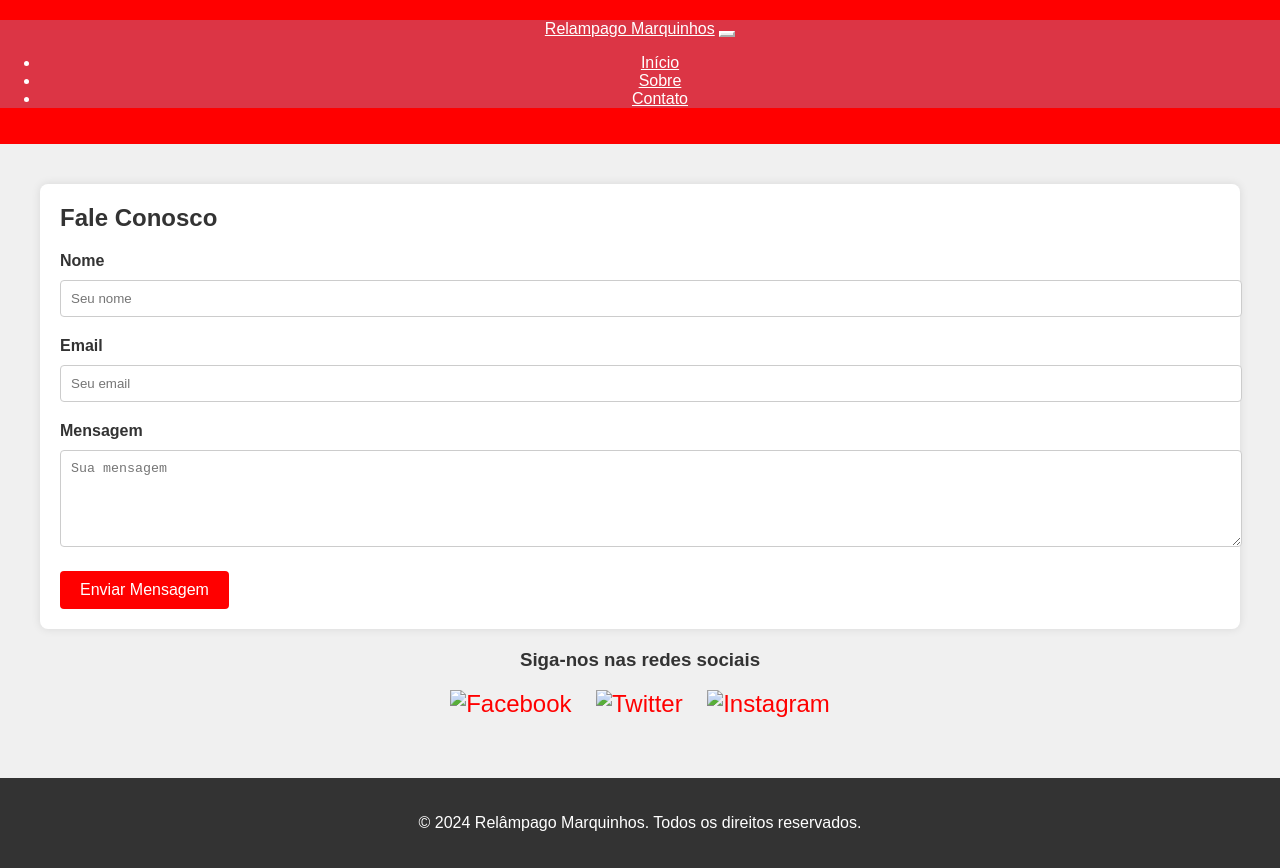
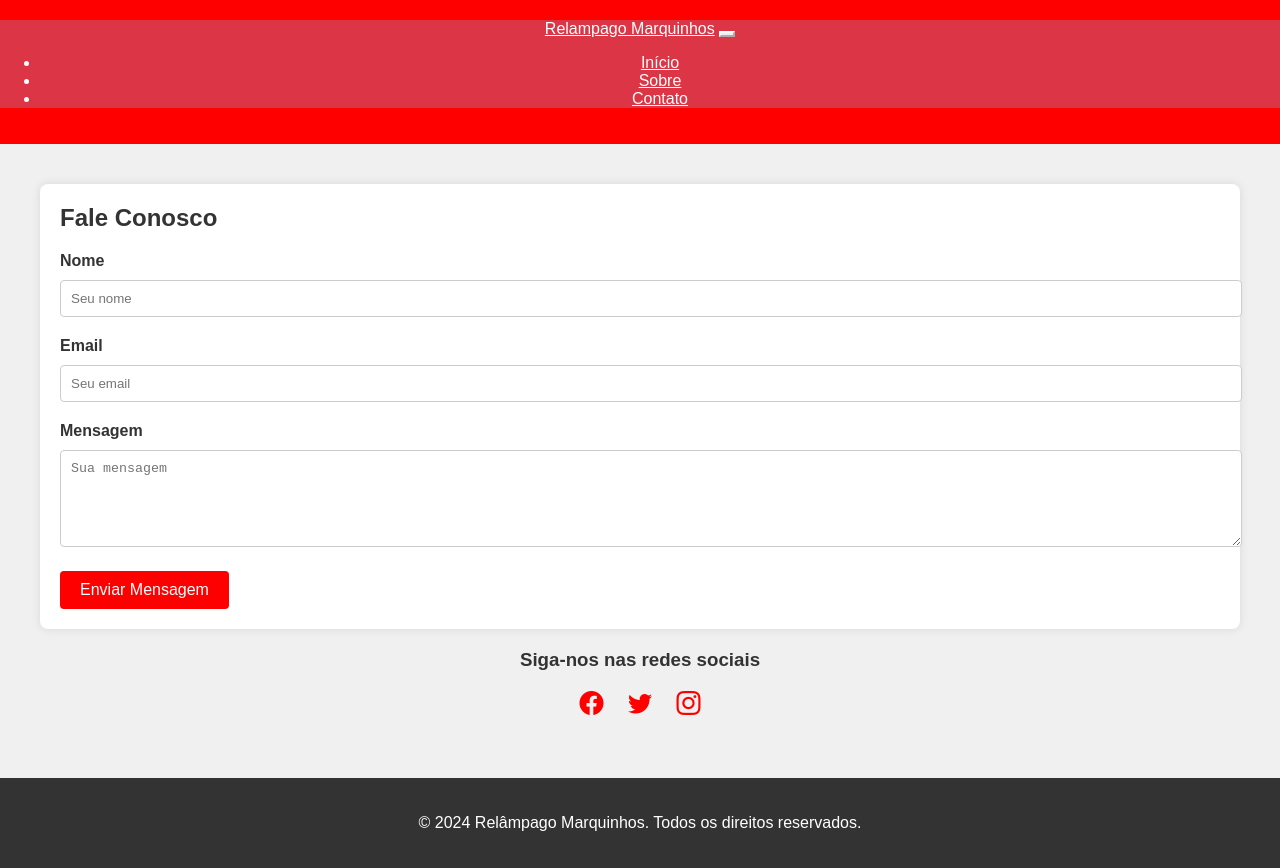
Before and after one commit to JenniferThamara/relampago, a plain HTML site: page src/contato.html in a window 1280 px wide. Drawn offline with nearby package versions, Linux system fonts and the light colour scheme.

Commit message:
adicionado icones de redes sociais

```diff
--- a/src/contato.html
+++ b/src/contato.html
@@ -150,6 +150,8 @@
             }
         }
     </style>
+    <!-- Bootstrap Icons -->
+    <link href="https://cdnjs.cloudflare.com/ajax/libs/bootstrap-icons/1.10.5/font/bootstrap-icons.min.css" rel="stylesheet">
 </head>
 <body>
     <header>
@@ -193,14 +195,19 @@
 
         <div class="social-links">
             <h3>Siga-nos nas redes sociais</h3>
-            <a href="#" title="Facebook"><img src="facebook-icon.png" alt="Facebook"></a>
-            <a href="#" title="Twitter"><img src="twitter-icon.png" alt="Twitter"></a>
-            <a href="#" title="Instagram"><img src="instagram-icon.png" alt="Instagram"></a>
+            <a href="#" title="Facebook"><i class="bi bi-facebook"></i></a>
+            <a href="#" title="Twitter"><i class="bi bi-twitter"></i></a>
+            <a href="#" title="Instagram"><i class="bi bi-instagram"></i></a>
         </div>
     </div>
 
     <footer>
         <p>&copy; 2024 Relâmpago Marquinhos. Todos os direitos reservados.</p>
     </footer>
+
+    <!-- Scripts do Bootstrap -->
+    <script src="https://code.jquery.com/jquery-3.5.1.slim.min.js"></script>
+    <script src="https://cdn.jsdelivr.net/npm/@popperjs/core@2.5.4/dist/umd/popper.min.js"></script>
+    <script src="https://maxcdn.bootstrapcdn.com/bootstrap/4.5.2/js/bootstrap.min.js"></script>
 </body>
 </html>
```
